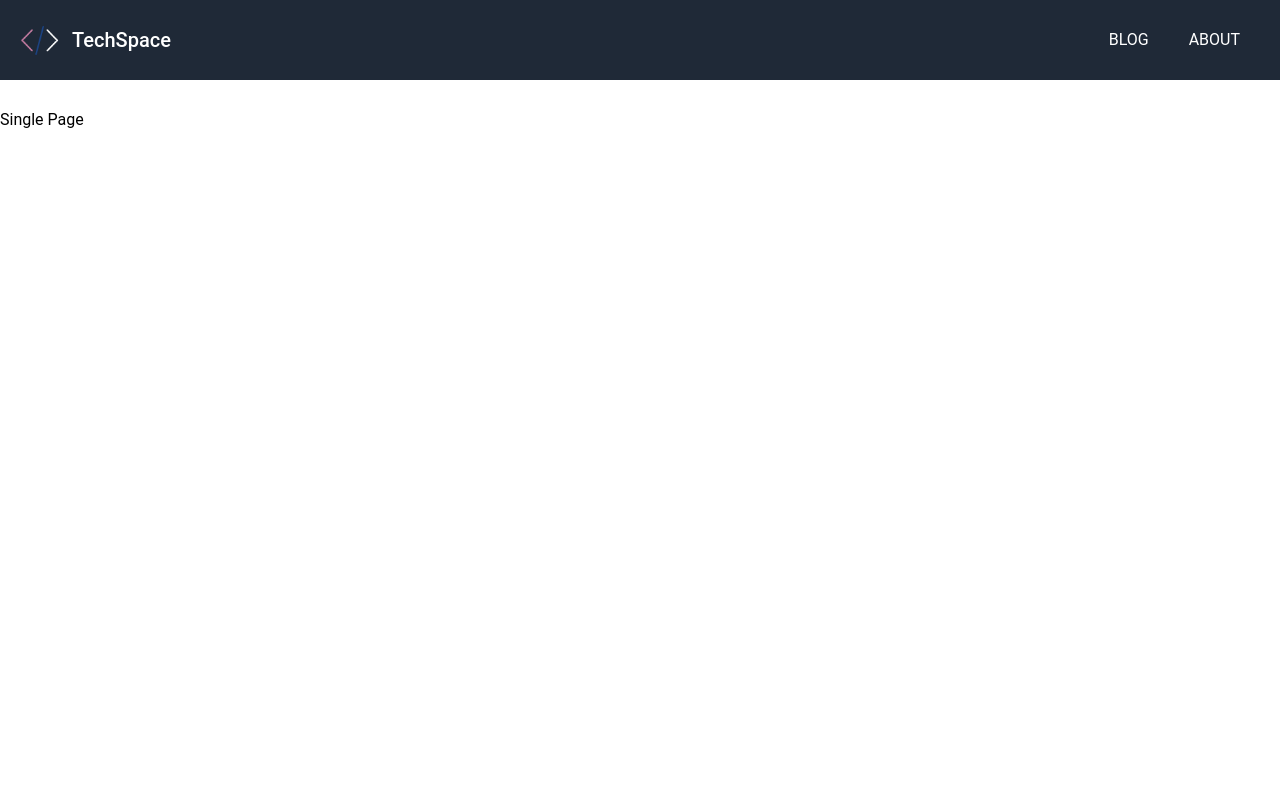
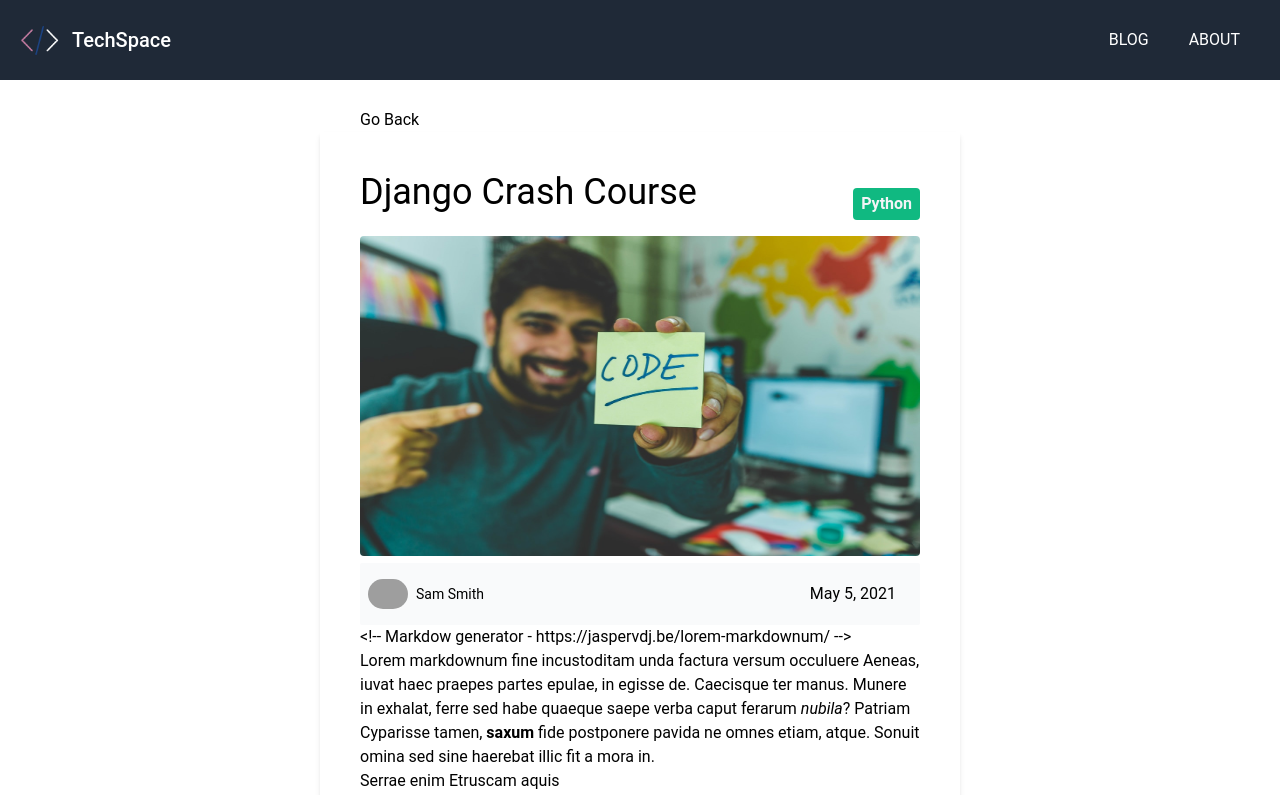
Before and after one commit to shashanksoni61/TechSpace-blog, a Next.js app: page /blog/django-crash-course in a window 1280 px wide. Shown: the top 795 px of the page. Built offline with nearby package versions, Linux system fonts and the light colour scheme; grey boxes are pictures that could not be loaded.

Commit message:
displaying markdown in page

```diff
--- a/components/Layout.js
+++ b/components/Layout.js
@@ -13,7 +13,7 @@ const Layout = ({ title, children, keywords, description }) => {
       </Head>
 
       <Header />
-      <main className='container mx-auto my-7'>{children}</main>
+      <main className='container mx-auto my-7 lg:px-80'>{children}</main>
     </div>
   );
 };
--- a/package.json
+++ b/package.json
@@ -10,9 +10,12 @@
   },
   "dependencies": {
     "gray-matter": "^4.0.3",
+    "marked": "^3.0.2",
     "next": "11.1.0",
     "react": "17.0.2",
-    "react-dom": "17.0.2"
+    "react-dom": "17.0.2",
+    "react-markdown": "^5.0.3",
+    "react-syntax-highlighter": "^15.4.4"
   },
   "devDependencies": {
     "autoprefixer": "^10.3.3",
--- a/pages/blog/[slug].js
+++ b/pages/blog/[slug].js
@@ -1,14 +1,66 @@
 import fs from 'fs';
+import path from 'path';
+import Link from 'next/link';
+import Image from 'next/image';
 import matter from 'gray-matter';
-import path from 'path';
+import { Prism as SyntaxHighlighter } from 'react-syntax-highlighter';
+import { atomDark } from 'react-syntax-highlighter/dist/cjs/styles/prism';
+import ReactMarkdown from 'react-markdown';
 import Layout from '../../components/Layout';
+import CategoryLabel from '../../components/CategoryLabel';
+import { dark } from 'react-syntax-highlighter/dist/cjs/styles/prism';
+
 export default function SinglePostPage({ slug, frontMatter, content }) {
   const { title, date, category, cover_image, author, author_image } =
     frontMatter;
 
+  // const custromRenderer = {
+  //   code({ language, value }) {
+  //     return (
+  //       <SyntaxHighlighter style={dark} language={language}>
+  //         hello
+  //       </SyntaxHighlighter>
+  //     );
+  //   },
+  // };
+
   return (
     <Layout title={title}>
-      <div>Single Page</div>
+      <Link href='/blog'>
+        <a className='px-10'>Go Back</a>
+      </Link>
+      <div className='w-full px-10 py-6 lg:mx-auto bg-white shadow-md rounded-sm  '>
+        <div className='flex justify-between items-center mt-4'>
+          <h1 className='text-4xl mb-6'>{title}</h1>
+          <CategoryLabel label={category} />
+        </div>
+        {cover_image && (
+          <Image
+            src={cover_image}
+            width={820}
+            height={468}
+            quality={100}
+            alt=''
+            className='w-full rounded'
+          />
+        )}
+
+        <div className='flex justify-between items-center p-2 bg-gray-50 rounded-sm'>
+          <div className='flex items-center my-2'>
+            <img
+              src={author_image}
+              alt={author}
+              className='rounded-full w-10 '
+            />
+            <h3 className='text-sm mx-2'>{author}</h3>
+          </div>
+          <div className='mr-4 '>{date}</div>
+        </div>
+
+        <div className='blog-text'>
+          <ReactMarkdown>{content}</ReactMarkdown>
+        </div>
+      </div>
     </Layout>
   );
 }
@@ -40,5 +92,6 @@ export async function getStaticProps({ params }) {
       frontMatter,
       content,
     },
+    revalidate: 1,
   };
 }
--- a/styles/globals.css
+++ b/styles/globals.css
@@ -18,3 +18,9 @@ a {
 * {
   box-sizing: border-box;
 }
+
+.blog-text pre {
+  background-color: rgb(233, 223, 223);
+  padding: 1rem 2rem;
+  margin: 20px;
+}
```
Also changed, not shown: posts/react-crash-course.md (+5 -4 lines), pages/blog/page/[page_index].js (added), 1 other file (tests, documents, lock files or other folders).
